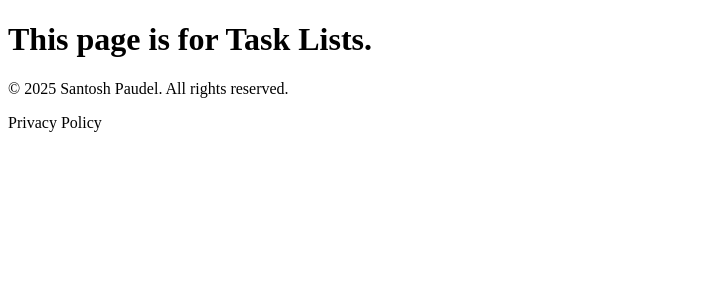
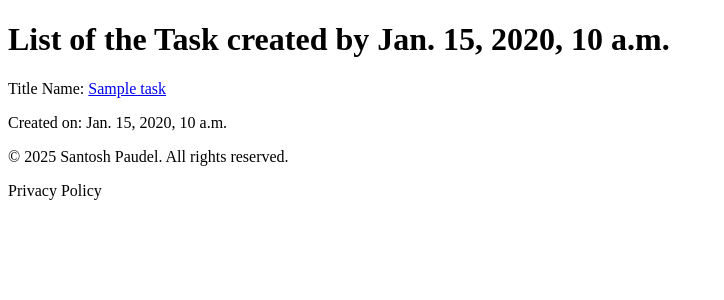
Before and after one commit to oye-san7osh/ToDo_App, a Django app: template to_do_app/todo_task/templates/todo_task/task_list.html in a window 1280 px wide. Shown: the part 188-488 px from the top of the page, without its empty margins (0-724 px from the left). Run offline with Django 5.2, Linux system fonts and the light colour scheme; the template is opened without the code that fills it: most values are stand-ins (such as "Sample title", 1, 10 or a date in 2020).

Commit message:
Updated task_list.html

```diff
--- a/to_do_app/todo_task/templates/todo_task/task_list.html
+++ b/to_do_app/todo_task/templates/todo_task/task_list.html
@@ -5,5 +5,11 @@
 {% endblock%}
 
 {% block content %}
-    <h1>This page is for Task Lists.</h1>
+    <h1>List of the Task created by {{tasklists.created_by}}</h1>
+    <p>
+        {% for task in tasklists %}
+            <p>Title Name: <a href="{% url 'todo_task:task-detail' task.id %}">{{task.event_name}}</a></p>
+            <p>Created on: <time datetime="{{task.event_date}}">{{task.event.date}}</time></p>
+        {% endfor %}
+    </p>
 {% endblock %}
```
